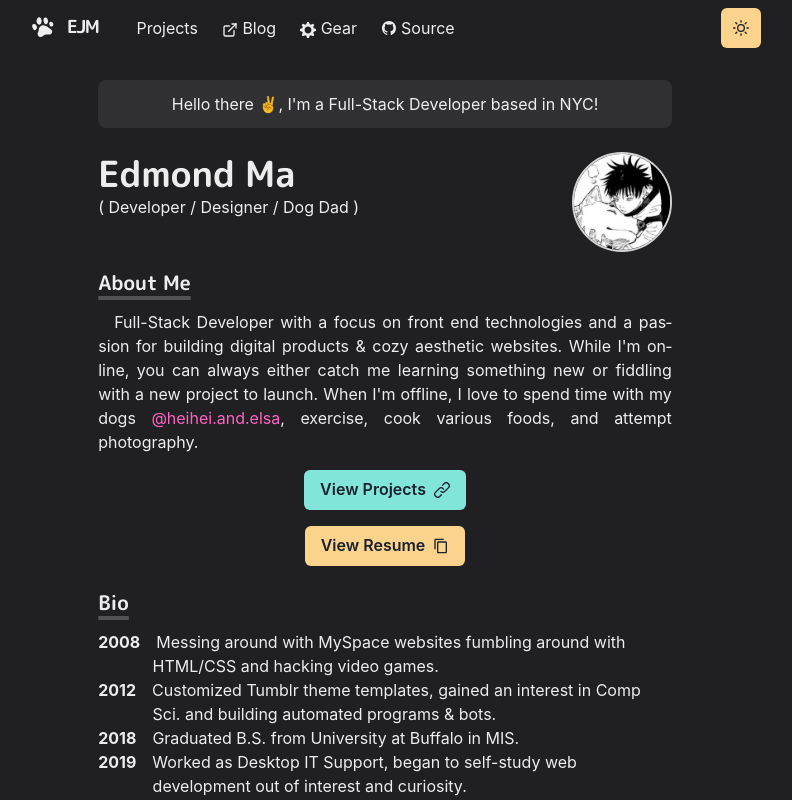
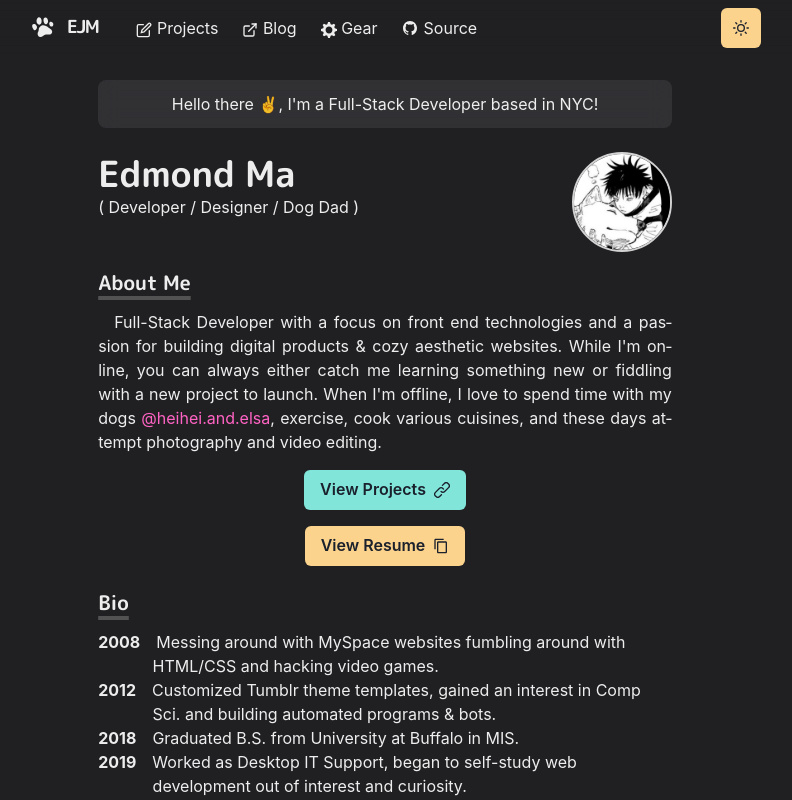
Before and after one commit to edjunma/edmondma.dev-v1, a Next.js app: page / in a window 1280 px wide. Shown: the top 800 px of the page, without its empty margins (255-1047 px from the left). Built offline with nearby package versions, Linux system fonts and the light colour scheme.

Commit message:
about me detail change, work on magical text effect for footer

```diff
--- a/components/navbar.js
+++ b/components/navbar.js
@@ -14,7 +14,7 @@ import {
   IconButton,
   useColorModeValue
 } from '@chakra-ui/react'
-import { ExternalLinkIcon, HamburgerIcon, SettingsIcon } from '@chakra-ui/icons'
+import { EditIcon,ExternalLinkIcon, HamburgerIcon, SettingsIcon } from '@chakra-ui/icons'
 import ThemeToggleButton from './theme-toggle-button'
 import { IoLogoGithub } from 'react-icons/io5'
 
@@ -72,8 +72,8 @@ const Navbar = props => {
           flexGrow={1}
           mt={{ base: 4, md: 0 }}
         >
-          <LinkItem href="/projects" path={path} style={{ borderRadius: 6}}>
-            Projects
+          <LinkItem href="/projects" path={path} style={{ gap: 6, borderRadius: 6}}>
+            <EditIcon /> Projects
           </LinkItem>
           <LinkItem href="https://blog-v3-five.vercel.app/" path={path} target="_blank">
             <ExternalLinkIcon /> Blog</LinkItem>
@@ -85,7 +85,7 @@ const Navbar = props => {
             path={path}
             display="inline-flex"
             alignItems="center"
-            style={{ gap: 4 }}
+            style={{ gap: 6 }}
             pl={2}
           >
             <IoLogoGithub />
--- a/pages/index.js
+++ b/pages/index.js
@@ -59,7 +59,7 @@ const Page = () => {
             to spend time with my dogs {' '}
             <Link href="https://www.instagram.com/heihei.and.elsa/" target="_blank">
               @heihei.and.elsa
-            </Link>, exercise, cook various foods, and attempt photography.
+            </Link>, exercise, cook various cuisines, and these days attempt photography and video editing.
           </Paragraph>
           <Box align="center" my={4}>
             <Button
```
